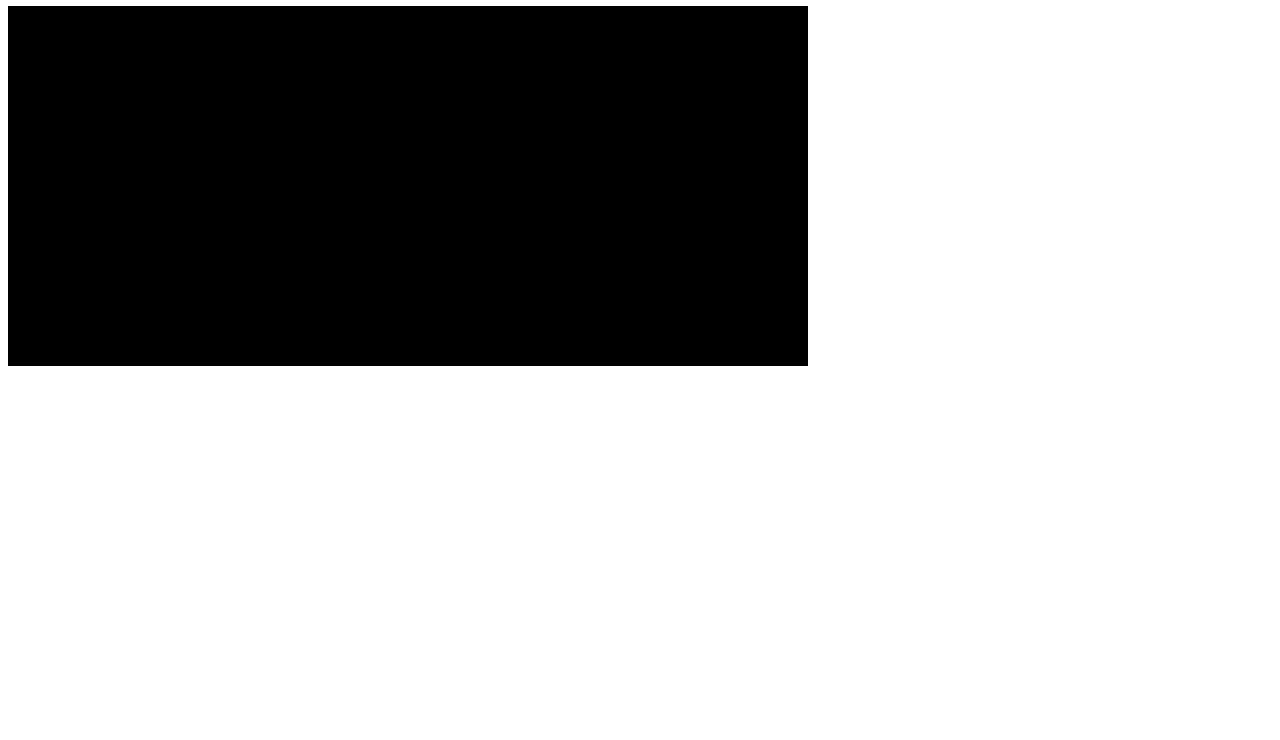
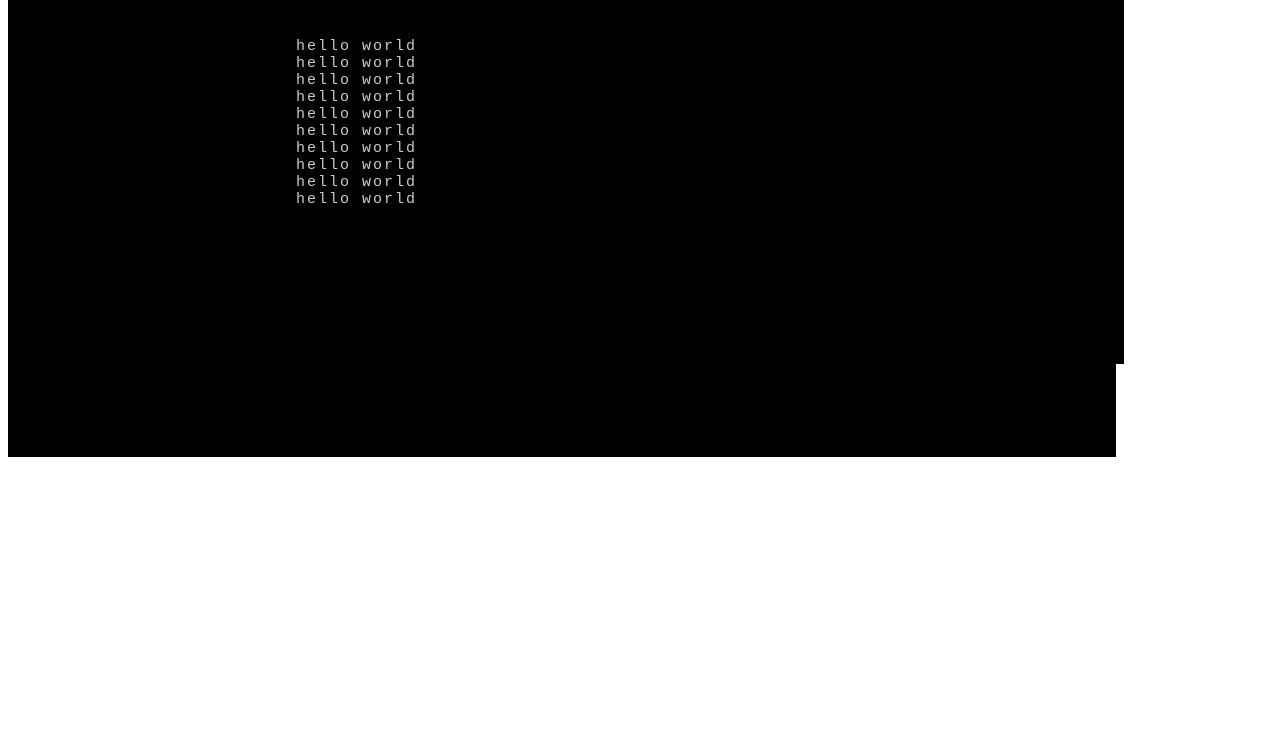
Before and after one commit to porcupebbles/ws_2017, a plain HTML site: page index.html in a window 1280 px wide. Shown: the part 60-800 px from the top of the page. Drawn offline with Linux system fonts and the light colour scheme.

Commit message:
display all 3 consoles

```diff
--- a/asset/game.js
+++ b/asset/game.js
@@ -9,30 +9,63 @@ window.onload = function(){
     //initialize the game
     Game.init();
 
+    document.getElementById('mh-avatar-display').appendChild(
+      Game.getDisplay('avatar').getContainer());
     document.getElementById('mh-main-display').appendChild(
-      Game.display.main.o.getContainer());
+      Game.getDisplay('main').getContainer());
+    document.getElementById('mh-message-display').appendChild(
+      Game.getDisplay('message').getContainer());
   }
 };
 
 var Game = {
+
+  _DISPLAY_SPACING: 1.1,
   display: {
     main: {
       w: 80,
       h: 24,
       o: null
+    },
+    avatar: {
+      w: 20,
+      h: 24,
+      o: null
+    },
+    message: {
+      w: 100,
+      h: 5,
+      o: null
     }
   },
-  init: function(){
-    console.log("game initialized");
-    this.display.main.o = new ROT.Display(
-      {width: this.display.main.w,
-       height: this.display.main.h}
-    );
 
-    for (var i = 0; i < Game.display.h; i++){
-      for ( var j = 0; j < Game.display.w; j++){
-        this.display.main.o.draw(6,6,"@", "#Of0");
+  init: function() {
+      this._randomSeed = 5 + Math.floor(Math.random()*100000);
+      //this._randomSeed = 76250;
+      console.log("using random seed "+this._randomSeed);
+      ROT.RNG.setSeed(this._randomSeed);
+
+      for(var d_key in  this.display){
+        this.display[d_key].o = new ROT.Display({width: this.display[d_key].w,
+          height: this.display[d_key].h, spacing: Game._DISPLAY_SPACING});
+      }
+
+      console.dir(this.display);
+
+      this.renderMain();
+    },
+
+    getDisplay: function (displayId) {
+      if (this.display.hasOwnProperty(displayId)) {
+        return this.display[displayId].o;
+      }
+      return null;
+    },
+
+    renderMain: function() {
+      var d = this.display.main.o;
+      for (var i = 0; i < 10; i++) {
+        d.drawText(5,i+5,"hello world");
       }
     }
-  }
-};
+  };
--- a/index.html
+++ b/index.html
@@ -2,11 +2,13 @@
   <head>
       <meta charset="utf-8"/>
       <title>WS_2017</title>
+      <link rel="stylesheet" href="style.css"/>
       <script src="lib/rot.min.js" charset="utf-8"></script>
       <script src="asset/game.js" charset="utf-8"></script>
     </head>
     <body>
-        <h1>hello</h1>
-        <div id="mh-main-display"></div>
+        <div id="mh-avatar-display" class="wsrl-display"></div>
+        <div id="mh-main-display" class="wsrl-display"></div>
+        <div id="mh-message-display" class="wsrl-display"></div>
       </body>
     </html>
--- /dev/null
+++ b/style.css
@@ -0,0 +1,26 @@
+.wsrl-display {
+  padding: 4px;
+  background: #000;
+  float: left;
+}
+
+.dev-outline {
+  border: 1px solid red;
+  background: #500;
+}
+
+#wsrl-avatar-display {
+  padding-top: 8px;
+  padding-left: 8px;
+}
+
+#wsrl-main-display {
+  padding-top: 8px;
+}
+
+#wsrl-message-display {
+  clear: both;
+  margin-top: -4px;
+  padding-left: 8px;
+  padding-right: 12px;
+}
```
Also changed, not shown: 1 other file.
